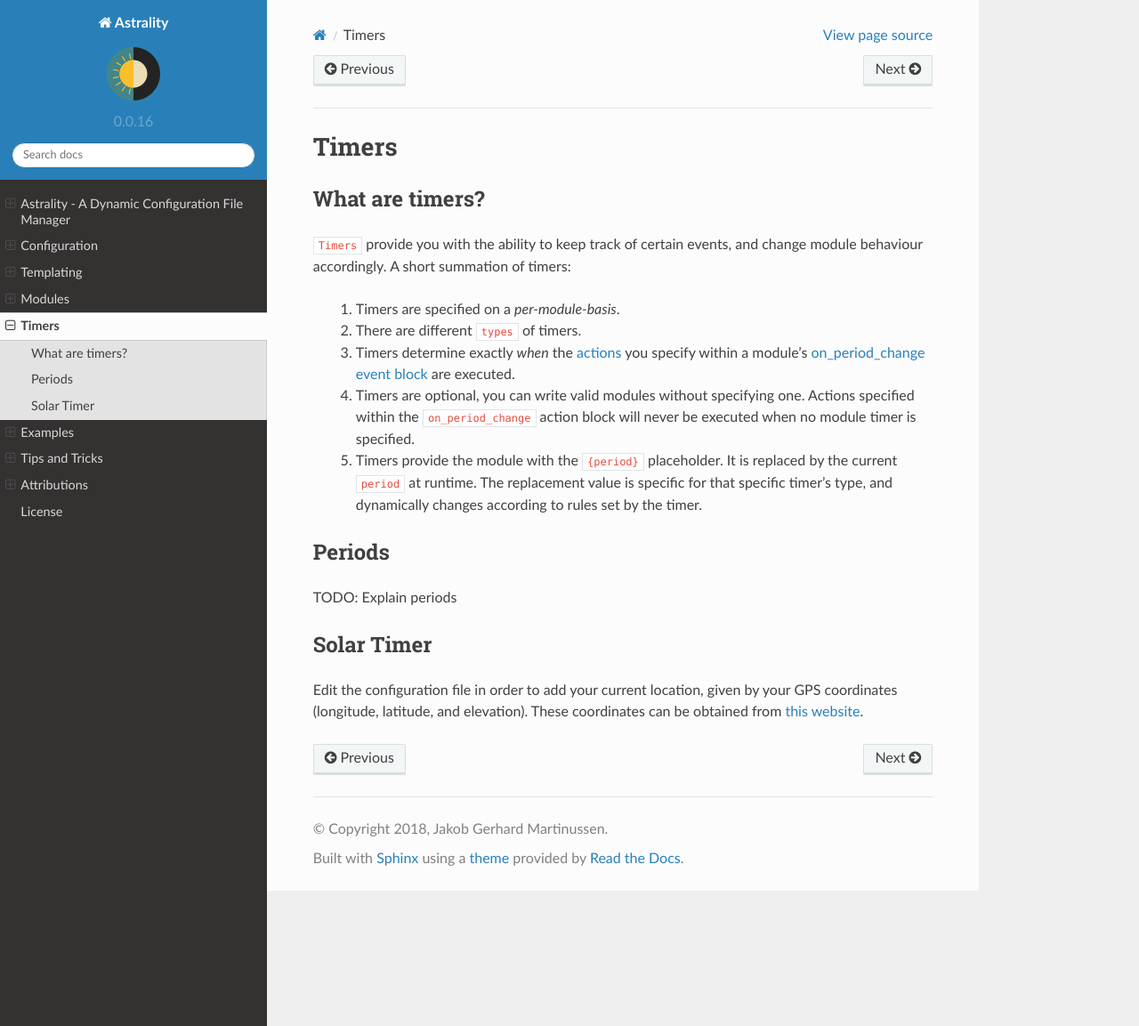
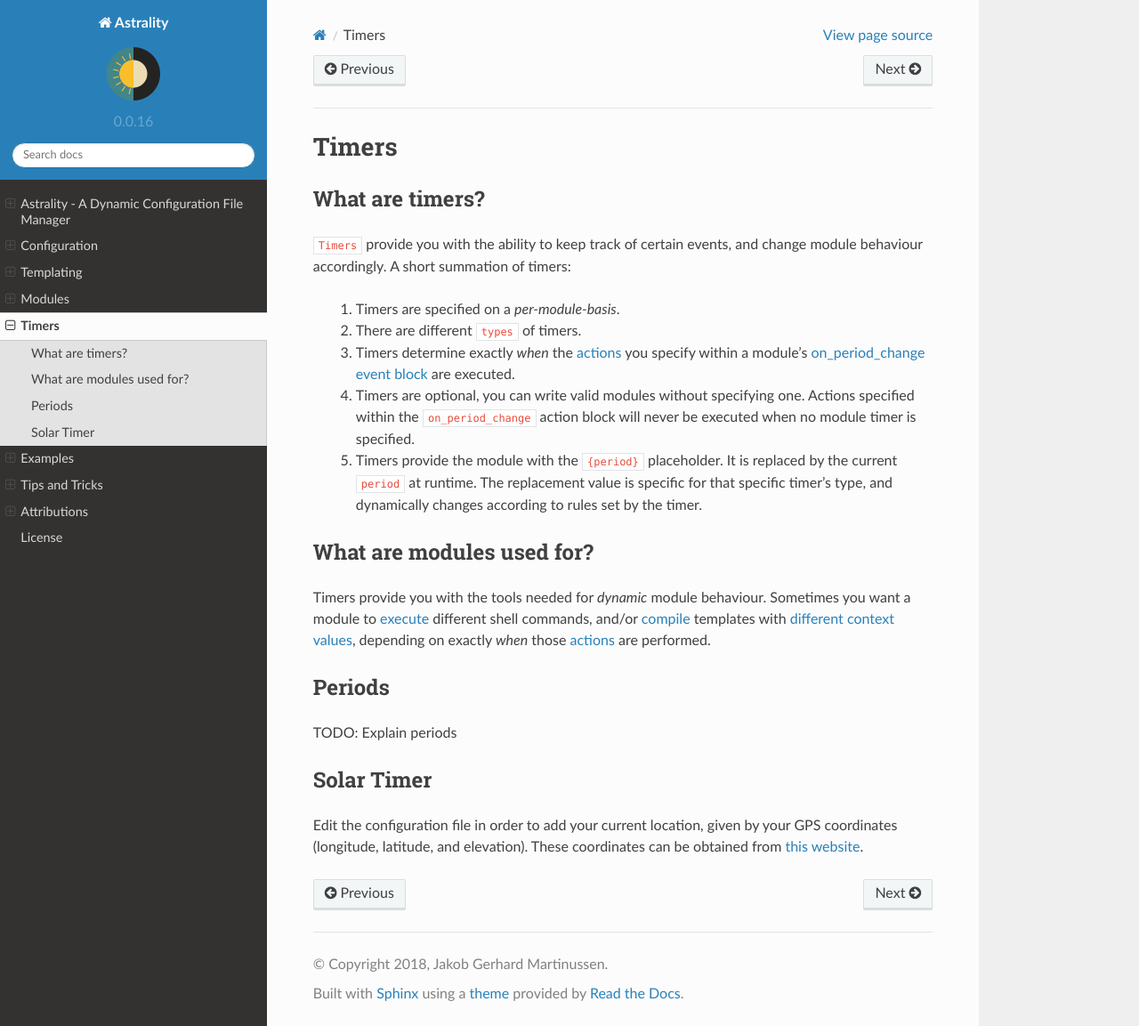
Before and after one commit to JakobGM/astrality, a Sphinx documentation site: the page built from docs/timers.rst, in a window 1280 px wide and 1153 px high. Shown: the whole window at 89% size. Built offline with Sphinx 7.4.7 and the Read the Docs theme 2.0.0, drawn with Linux system fonts in a browser that asks for light colours.

Commit message:
Explain what timers are used for in docs

```diff
--- a/docs/timers.rst
+++ b/docs/timers.rst
@@ -15,6 +15,12 @@ What are timers?
     #. Timers are optional, you can write valid modules without specifying one. Actions specified within the ``on_period_change`` action block will never be executed when no module timer is specified.
     #. Timers provide the module with the ``{period}`` placeholder. It is replaced by the current ``period`` at runtime. The replacement value is specific for that specific timer's type, and dynamically changes according to rules set by the timer.
 
+What are modules used for?
+==========================
+
+Timers provide you with the tools needed for *dynamic* module behaviour. Sometimes you want a module to :ref:`execute <run_action>` different shell commands, and/or :ref:`compile <compile_action>` templates with :ref:`different context values <context_import_action>`, depending on exactly *when* those :ref:`actions <actions>` are performed.
+
+
 .. _timer_periods:
 
 Periods
```
